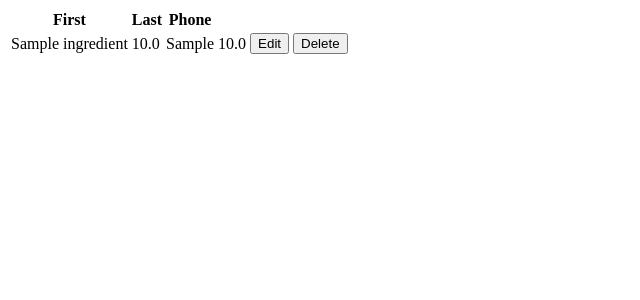
After one commit to Aleshichev/cafe-delicacy, a Django app: page /ingredient/list in a window 1280 px wide. The commit adds this page. Shown: the top 300 px of the page, without its empty margins (0-640 px from the left). Run offline with Django 4.2, Linux system fonts and the light colour scheme; tables that the repository leaves empty hold one stand-in row (values such as "Sample post").

Commit message:
listView

```diff
--- a/src/inventory/models.py
+++ b/src/inventory/models.py
@@ -11,21 +11,25 @@ class Ingredients(models.Model):
   unit = models.CharField(max_length=20)
   unit_price = models.FloatField(default=0)
 
-# A list of the restaurant’s MenuItems, and the price set for each entry
+  def get_absolute_url(self):
+    return "list"
 
-class MenuItems(models.Model):
-  titel = models.CharField(max_length=200)
-  price = models.IntegerField(default=0)
-  # reciperequirements = models.ForeignKey(RecipeRequirements, on_delete=models.CASCADE)
-
-# A list of the ingredients that each menu item requires (RecipeRequirements)
-
-class RecipeRequirements(models.Model):
-  menuitem = models.ForeignKey(MenuItems, on_delete=models.CASCADE)
-  ingredient = models.ForeignKey(Ingredients, on_delete=models.CASCADE)
-  quantity = models.FloatField(default=0)
-# A log of all Purchases made at the restaurant
-
-class Purchases(models.Model):
-  menuitem = models.ForeignKey(MenuItems, on_delete=models.CASCADE)
-  timestamp = models.DateTimeField(default=datetime.date.today)
+# # A list of the restaurant’s MenuItems, and the price set for each entry
+#
+# class MenuItems(models.Model):
+#   titel = models.CharField(max_length=200)
+#   price = models.FloatField(default=0)
+#   # reciperequirements = models.ForeignKey(RecipeRequirements, on_delete=models.CASCADE)
+#
+# # A list of the ingredients that each menu item requires (RecipeRequirements)
+#
+# class RecipeRequirements(models.Model):
+#   menuitem = models.ForeignKey(MenuItems, on_delete=models.CASCADE)
+#   ingredient = models.ForeignKey(Ingredients, on_delete=models.CASCADE)
+#   quantity = models.FloatField(default=0)
+# # A log of all Purchases made at the restaurant
+#
+# class Purchases(models.Model):
+#   menuitem = models.ForeignKey(MenuItems, on_delete=models.CASCADE)
+#   timestamp = models.DateTimeField(default=datetime.date.today)
+#
--- /dev/null
+++ b/src/inventory/templates/inventory/ingredients_list.html
@@ -0,0 +1,29 @@
+<!DOCTYPE html>
+<html lang="en">
+<head>
+    <meta charset="UTF-8">
+    <title>Title</title>
+</head>
+<body>
+<table id="ingredient">
+  <tr>
+    <th>First</th>
+    <th>Last</th>
+    <th>Phone</th>
+      <th> </th>
+      <th> </th>
+  </tr>
+  {% for ingredient in ingredients_list %}
+  <tr>
+      <td>{{ ingredient.name }}</td>
+      <td>{{ ingredient.quantity }}</td>
+      <td>{{ ingredient.unit }}</td>
+      <td>{{ ingredient.unit_price }}</td>
+      <td><a href=""><button>Edit</button></a></td>
+      <td><a href=""><button>Delete</button></a></td>
+  </tr>
+  {% endfor %}
+</table>
+
+</body>
+</html>
--- a/src/inventory/urls.py
+++ b/src/inventory/urls.py
@@ -3,5 +3,6 @@ from . import views
 
 
 urlpatterns = [
-  path('', views.home)
+  path('', views.home, name="home"),
+  path("ingredient/list", views.IngredientList.as_view(), name="ingredientlist"),
 ]
--- a/src/inventory/views.py
+++ b/src/inventory/views.py
@@ -1,4 +1,8 @@
 from django.shortcuts import render
+from .models import Ingredients
+    # MenuItems, RecipeRequirements, Purchases
+from django.views.generic import ListView
+from django.views.generic.edit import CreateView, DeleteView, UpdateView
 
 # Create your views here.
 
@@ -6,3 +10,6 @@ from django.shortcuts import render
 def home(request):
     context = {"name": "vegetable"}
     return render(request, "inventory/home.html", context)
+
+class IngredientList(ListView):
+  model = Ingredients
```
Also changed, not shown: src/inventory/templates/inventory/base.html (added, +8 -0 lines), src/inventory/templates/inventory/home.html (line endings or trailing spaces).
